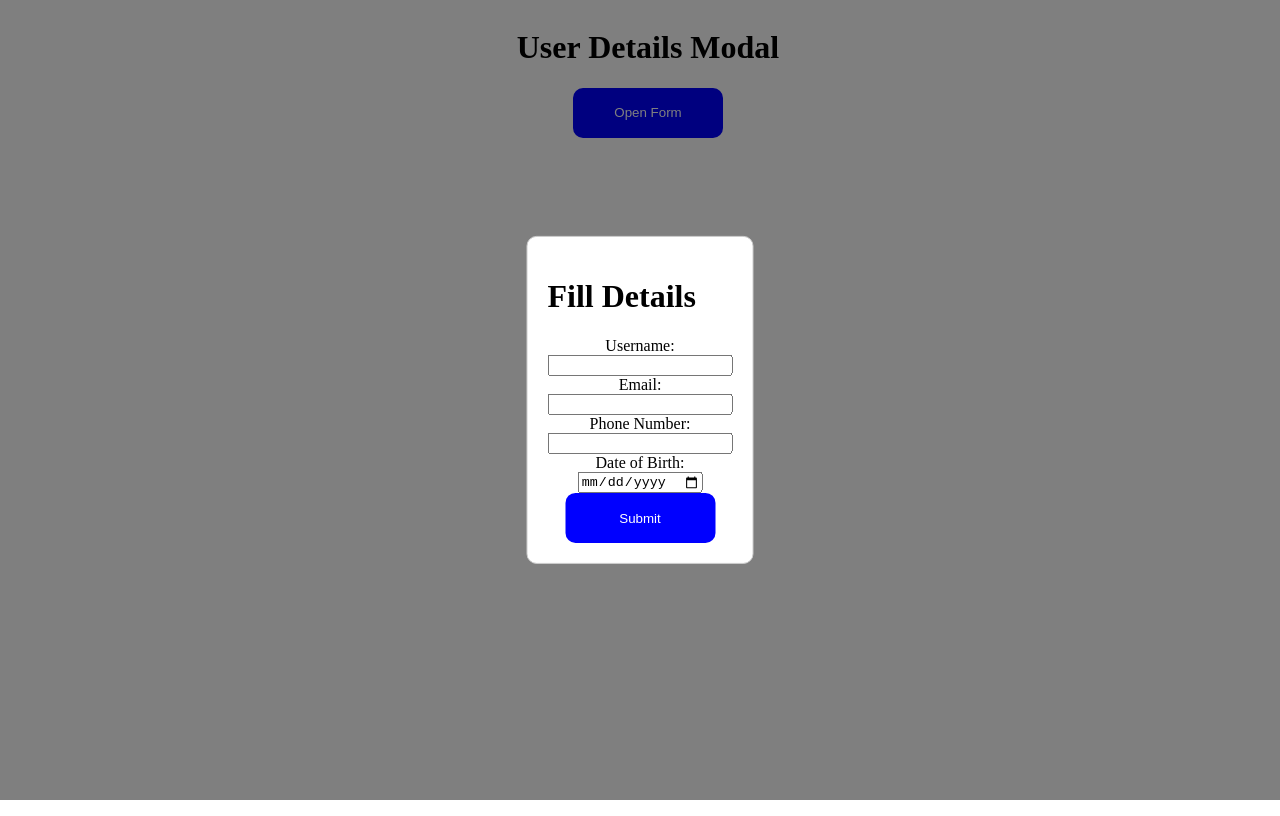
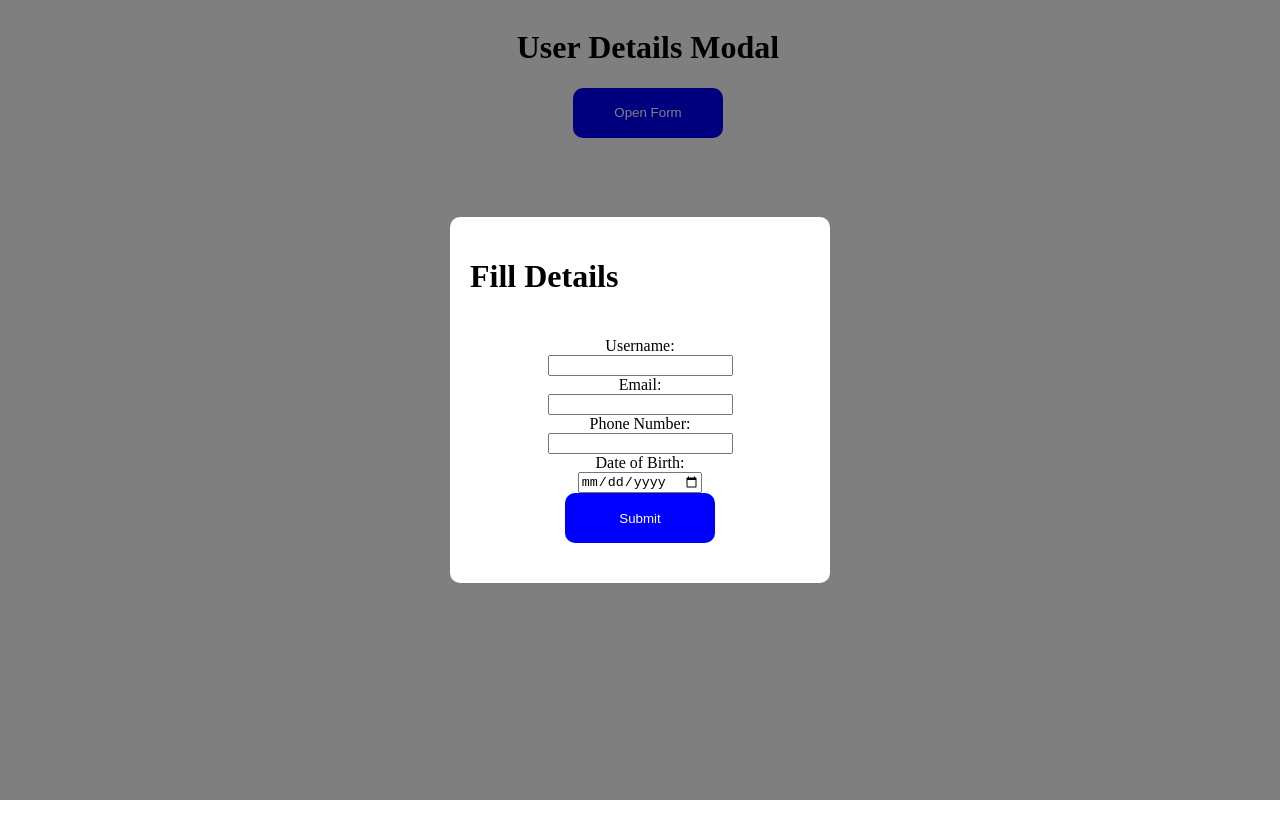
Before and after one commit to chhayank11/xmodal, a React (Vite) app: page / in a window 1280 px wide. Both pictures are taken after a click on the button "Open Form". Built offline with nearby package versions, Linux system fonts and the light colour scheme.

Commit message:
bugfixes

```diff
--- a/src/App.jsx
+++ b/src/App.jsx
@@ -4,11 +4,15 @@ import Modal from "./components/Modal";
 
 const App = () => {
   const [isOpen, setIsOpen] = useState(false);
-  const [phone, setPhone] = useState(null);
+  const [phone, setPhone] = useState("");
 
   const handleSubmit = (e) => {
+    e.preventDefault();
     if (phone.toString().length !== 10) {
       alert("Invalid phone number. Please enter a 10-digit phone number.");
+    } else {
+      alert("Form submitted!");
+      setIsOpen(false);
     }
   };
 
@@ -25,18 +29,12 @@ const App = () => {
           borderRadius: "10px",
           cursor: "pointer",
         }}
-        onClick={() => {
-          setIsOpen(true);
-        }}
+        onClick={() => setIsOpen(true)}
       >
         Open Form
       </button>
 
-      <Modal
-        isOpen={isOpen}
-        setIsOpen={setIsOpen}
-        onclose={() => setIsOpen(false)}
-      >
+      <Modal isOpen={isOpen} setIsOpen={setIsOpen}>
         <div className="modal">
           <h1>Fill Details</h1>
           <form className="modal-content" onSubmit={handleSubmit}>
--- /dev/null
+++ b/src/components/Modal.css
@@ -0,0 +1,20 @@
+.modal-backdrop {
+  position: fixed;
+  inset: 0;
+  background: rgba(0, 0, 0, 0.5);
+  display: flex;
+  justify-content: center;
+  align-items: center;
+  z-index: 1000;
+}
+
+.modal-content {
+  background: white;
+  padding: 20px;
+  border-radius: 10px;
+  min-width: 300px;
+  max-width: 500px;
+  display: flex;
+  flex-direction: column;
+  align-items: center;
+}
--- a/src/components/Modal.jsx
+++ b/src/components/Modal.jsx
@@ -1,33 +1,20 @@
 import React from "react";
-import ReactModal from "react-modal";
+import "./Modal.css";
 
-ReactModal.setAppElement("#root");
+const Modal = ({ children, isOpen, setIsOpen }) => {
+  if (!isOpen) return null;
 
-const Modal = ({ children, isOpen, onclose }) => {
+  // Close modal if backdrop clicked
+  const handleBackdropClick = (e) => {
+    if (e.target.className === "modal-backdrop") {
+      setIsOpen(false);
+    }
+  };
+
   return (
-    <ReactModal
-      isOpen={isOpen}
-      onRequestClose={onclose}
-      style={{
-        overlay: {
-          backgroundColor: "rgba(0, 0, 0, 0.5)",
-          zIndex: 0, // 👈 overlay goes below root
-        },
-        content: {
-          zIndex: 1,
-          top: "50%",
-          left: "50%",
-          right: "auto",
-          bottom: "auto",
-          marginRight: "-50%",
-          transform: "translate(-50%, -50%)",
-          borderRadius: "10px",
-          padding: "20px",
-        },
-      }}
-    >
-      <div>{children}</div>
-    </ReactModal>
+    <div className="modal-backdrop" onClick={handleBackdropClick}>
+      <div className="modal-content">{children}</div>
+    </div>
   );
 };
 
```
